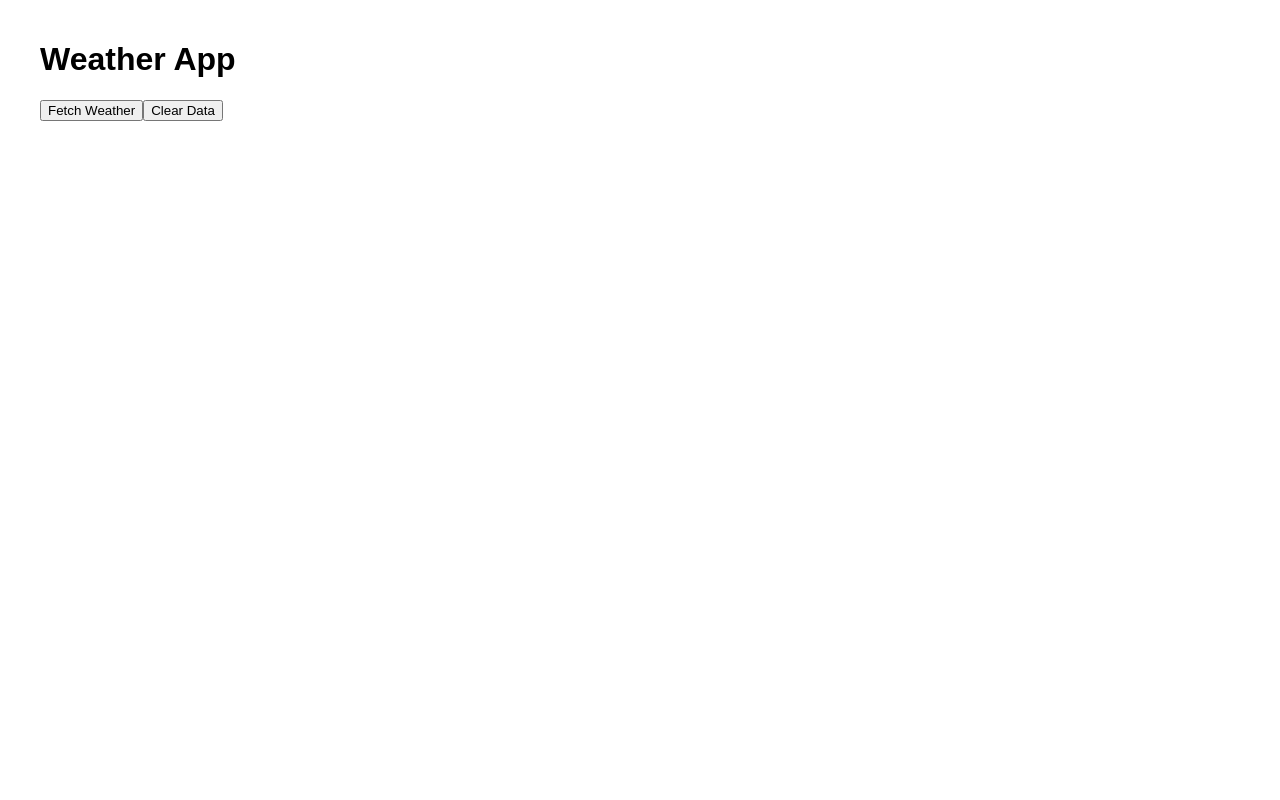
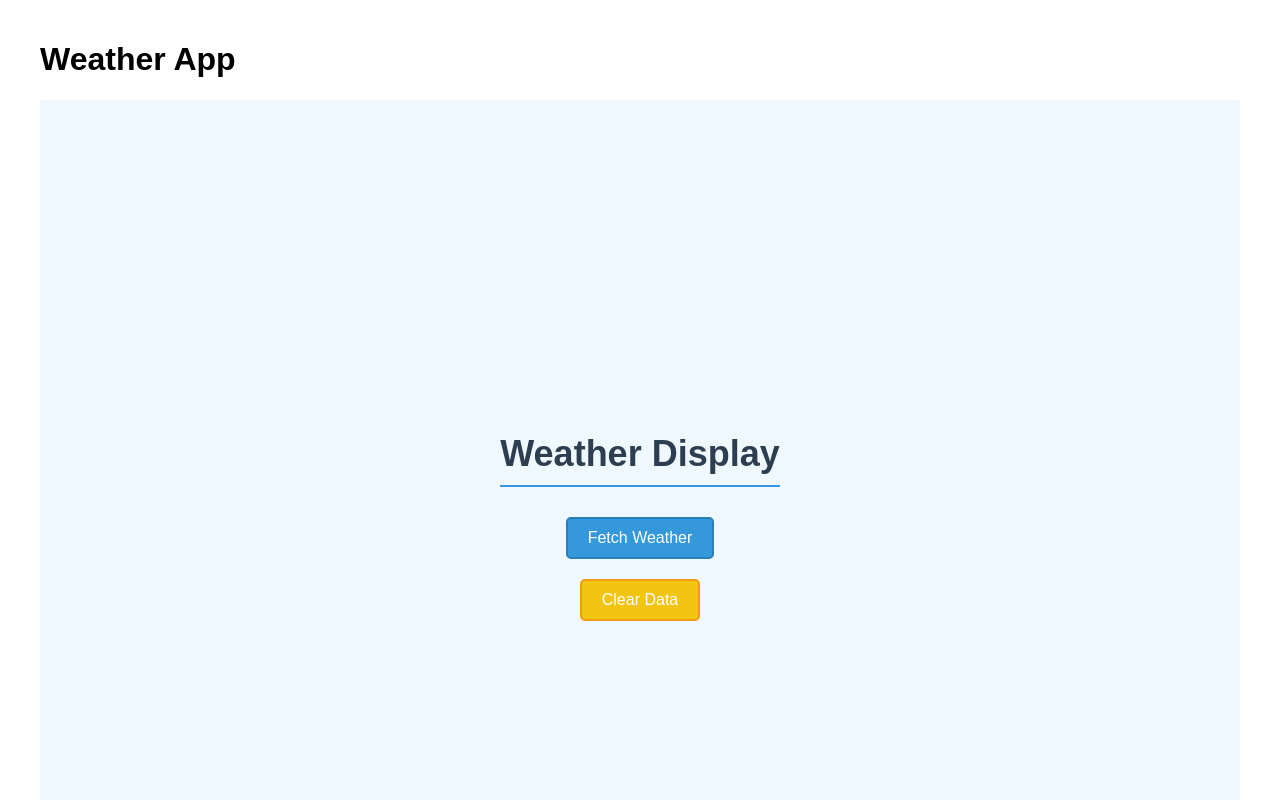
Before and after one commit to schwendyjr/COMP3170-Project, a Next.js app: page / in a window 1280 px wide. Shown: the top 800 px of the page. Built offline with nearby package versions, Linux system fonts and the light colour scheme.

Commit message:
added some styling and was testing stuff, API errors and such, they API key is no longer valid apparently. Will look into it later.

```diff
--- a/components/WeatherDisplay.js
+++ b/components/WeatherDisplay.js
@@ -3,10 +3,23 @@ import { useState } from 'react';
 const cities = ['Vancouver', 'New York', 'London', 'Tokyo', 'Sydney'];
 
 const fetchWeatherData = async (city) => {
-  const response = await fetch(`http://api.weatherstack.com/current?access_key=5bf6ec0f9c90c8da5fff2413daafec69&query=${city}`);
-  const data = await response.json();
-  console.log(data);
-  return data;
+  try {
+    const response = await fetch(
+      `http://api.weatherstack.com/current?access_key=5bf6ec0f9c90c8da5fff2413daafec69&query=${city}`
+    );
+    const data = await response.json();
+
+
+    // Trying to catch an API error dwbi we technically don't need this
+    if (!response.ok || data.error) {
+      throw new Error(data.error?.info || 'Sorry, failed to fetch weather data, try again.');
+    }
+
+    return data;
+  } catch (err) {
+    console.error(`Error fetching data for ${city}:`, err);
+    return null;
+  }
 };
 
 export default function WeatherDisplay() {
@@ -15,12 +28,20 @@ export default function WeatherDisplay() {
 
   const handleFetchData = async () => {
     try {
-      const dataPromises = cities.map(city => fetchWeatherData(city));
+      const dataPromises = cities.map((city) => fetchWeatherData(city));
       const dataResults = await Promise.all(dataPromises);
-      setWeatherData(dataResults);
-      setError(null);
+
+      const validData = dataResults.filter((data) => data !== null);
+      setWeatherData(validData);
+
+      if (validData.length < cities.length) {
+        setError('Some cities could not be fetched.');
+      } else {
+        setError(null);
+      }
     } catch (err) {
-      setError('Failed to fetch data.');
+      console.error('Error during fetching data:', err);
+      setError('Failed to fetch weather data.');
       setWeatherData([]);
     }
   };
@@ -30,19 +51,48 @@ export default function WeatherDisplay() {
     setError(null);
   };
 
+  const handleMouseEnter = (e) => {
+    e.target.style.transform = 'scale(1.05)';
+    e.target.style.boxShadow = '0 4px 6px rgba(0, 0, 0, 0.1)';
+  };
+
+  const handleMouseLeave = (e) => {
+    e.target.style.transform = 'scale(1)';
+    e.target.style.boxShadow = 'none';
+  };
+
   return (
-    <div>
-      <button onClick={handleFetchData}>Fetch Weather</button>
-      <button onClick={handleClearData}>Clear Data</button>
+    <div style={styles.container}>
+      <h1 style={styles.header}>Weather Display</h1>
+      <button
+        style={styles.button}
+        onClick={handleFetchData}
+        onMouseEnter={handleMouseEnter}
+        onMouseLeave={handleMouseLeave}
+      >
+        Fetch Weather
+      </button>
+      <button
+        style={{ ...styles.button, ...styles.buttonClear }}
+        onClick={handleClearData}
+        onMouseEnter={handleMouseEnter}
+        onMouseLeave={handleMouseLeave}
+      >
+        Clear Data
+      </button>
 
-      {error && <p>{error}</p>}
+      {error && <p style={styles.error}>{error}</p>}
       {weatherData.length > 0 && (
-        <ul>
+        <ul style={styles.list}>
           {weatherData.map((data, index) => (
-            <li key={index}>
-              <h3>City: {data.location.name}</h3>
-              <p>Temperature: {data.current.temperature} °C</p>
-              <p>Description: {data.current.weather_descriptions[0]}</p>
+            <li key={index} style={styles.listItem}>
+              <h3 style={styles.cityName}>City: {data.location?.name || 'Unknown'}</h3>
+              <p style={styles.weatherInfo}>
+                Temperature: {data.current?.temperature ?? 'N/A'} °C
+              </p>
+              <p style={styles.weatherInfo}>
+                Description: {data.current?.weather_descriptions?.[0] || 'No description available'}
+              </p>
             </li>
           ))}
         </ul>
@@ -50,3 +100,78 @@ export default function WeatherDisplay() {
     </div>
   );
 }
+
+// Styling, wanted to go for a nice bright blue and yellow combo.
+const styles = {
+  container: {
+    fontFamily: 'Arial, sans-serif',
+    textAlign: 'center',
+    padding: '20px',
+    backgroundColor: '#f0f8ff', // Lightish blue background
+    color: '#2c3e50', // Darkish blue text
+    minHeight: '100vh',
+    display: 'flex',
+    flexDirection: 'column',
+    alignItems: 'center',
+    justifyContent: 'center',
+  },
+  header: {
+    fontSize: '36px',
+    marginBottom: '20px',
+    color: '#2c3e50',
+    textAlign: 'center',
+    borderBottom: '2px solid #3498db', // Blue accents
+    paddingBottom: '10px',
+  },
+  button: {
+    backgroundColor: '#3498db', // Vibrant blue
+    color: 'white',
+    border: '2px solid #2980b9', // Dark blue border
+    padding: '10px 20px',
+    borderRadius: '5px',
+    margin: '10px',
+    cursor: 'pointer',
+    fontSize: '16px',
+    transition: 'transform 0.2s, box-shadow 0.2s',
+  },
+  buttonClear: {
+    backgroundColor: '#f1c40f', // Yellow accent
+    border: '2px solid #f39c12', // Slightly darker yellow border
+  },
+  error: {
+    color: '#e74c3c', // Red for errors
+    fontSize: '18px',
+    margin: '10px 0',
+    border: '2px solid #e57373', // Light red border
+    borderRadius: '5px',
+    padding: '10px',
+    backgroundColor: '#ffebee', // Light pink background
+    maxWidth: '600px',
+  },
+  list: {
+    listStyleType: 'none',
+    padding: 0,
+    margin: '20px auto',
+    maxWidth: '600px',
+  },
+  listItem: {
+    backgroundColor: 'white',
+    border: '2px solid #dfe6e9', // Light gray border
+    borderRadius: '10px',
+    margin: '10px 0',
+    padding: '20px',
+    boxShadow: '0 4px 6px rgba(0, 0, 0, 0.1)', // Shadow
+    textAlign: 'left',
+  },
+  cityName: {
+    fontSize: '20px',
+    fontWeight: 'bold',
+    color: '#2980b9', // Blue accent
+    borderBottom: '1px solid #dfe6e9', // Divider under city name
+    paddingBottom: '5px',
+  },
+  weatherInfo: {
+    margin: '5px 0',
+    color: '#34495e',
+  },
+};
```
